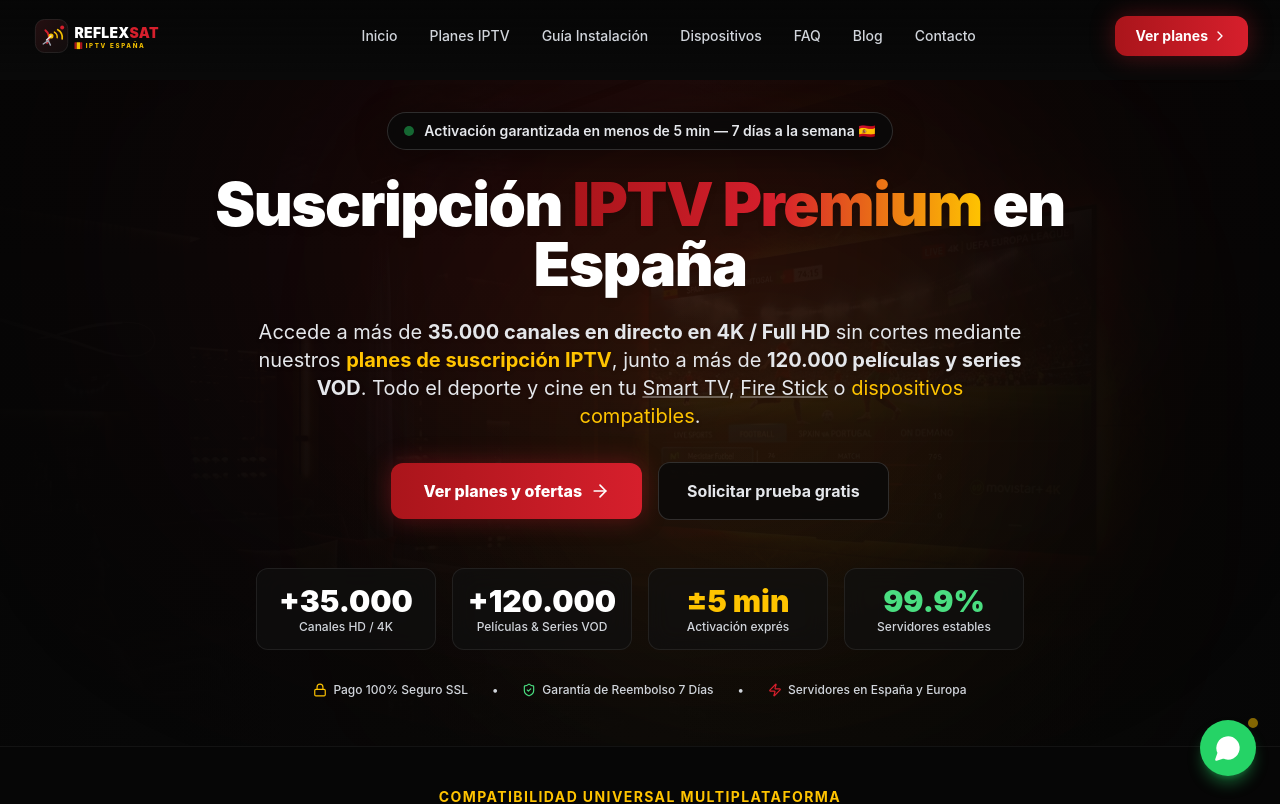
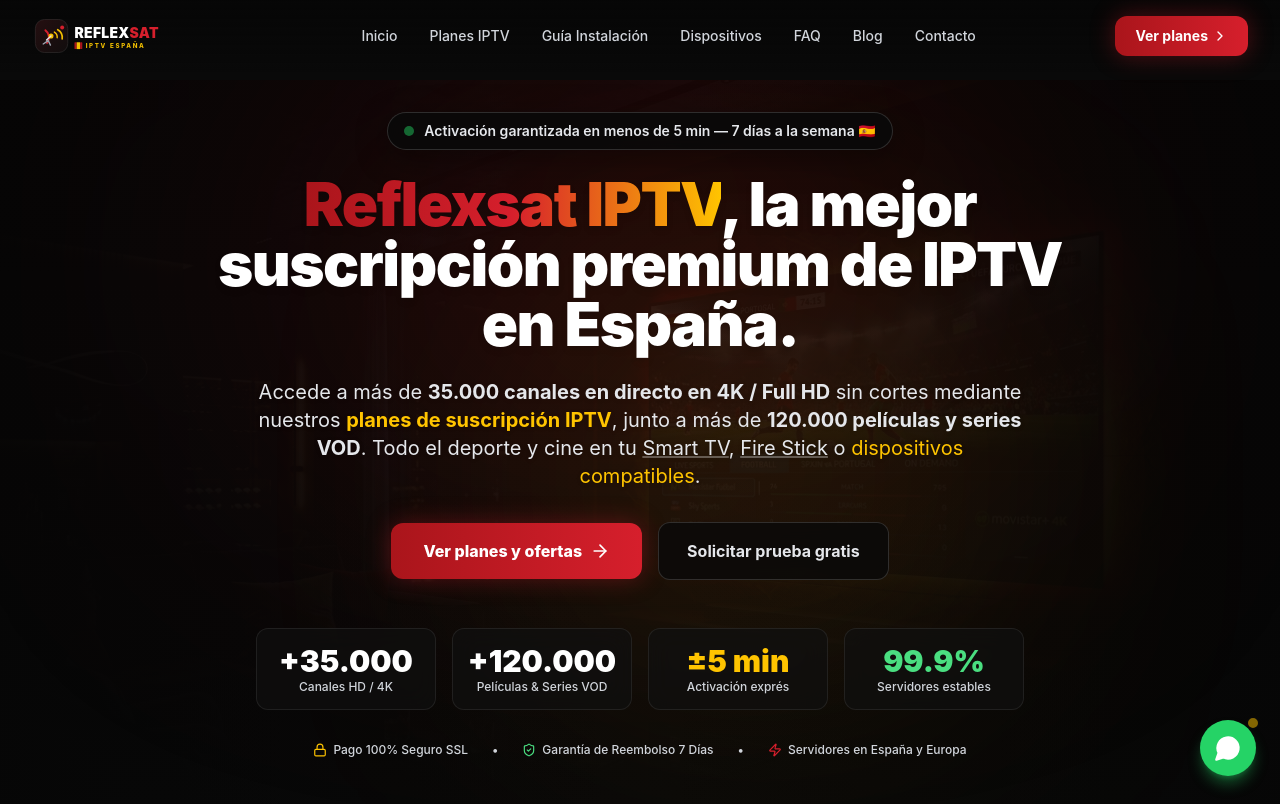
Before and after one commit to AIDATFARES/Reflexsat-IPTV-ES, a Next.js app: page / in a window 1280 px wide. Shown: the top 804 px of the page. Built offline with nearby package versions, Linux system fonts and the light colour scheme.

Commit message:
seo: update homepage H1 and title to 'Reflexsat IPTV, la mejor suscripción premium de IPTV en España.'

```diff
--- a/src/app/page.jsx
+++ b/src/app/page.jsx
@@ -21,7 +21,7 @@
 import { allFaqs } from '../data/faqData';
 
 export const metadata = {
-  title: 'Reflexsat IPTV España — Suscripción IPTV Premium 4K / HD Estable',
+  title: 'Reflexsat IPTV, la Mejor Suscripción Premium de IPTV en España',
   description:
     'Suscripción IPTV en España con más de 35.000 canales en directo 4K, 120.000 VOD, deportes en vivo y servidores anti-buffering. Activación en 5 min. Prueba con 7 días de garantía.',
   alternates: {
@@ -103,7 +103,7 @@
 
             {/* H1 Main Heading */}
             <h1 className="text-4xl sm:text-5xl lg:text-6xl font-black text-white tracking-tight leading-[1.15] drop-shadow-md">
-              Suscripción <span className="text-transparent bg-clip-text bg-gradient-to-r from-spanish-red via-spanish-redBright to-spanish-gold">IPTV Premium</span> en España
+              <span className="text-transparent bg-clip-text bg-gradient-to-r from-spanish-red via-spanish-redBright to-spanish-gold">Reflexsat IPTV</span>, la mejor suscripción premium de IPTV en España.
             </h1>
 
             {/* Subheading */}
```
